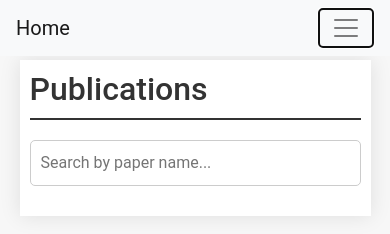
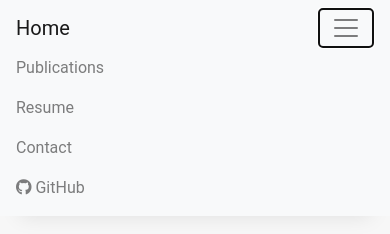
Before and after one commit to rafaeljimenezsilva/resume, a plain HTML site: page resume.html in a window 390 px wide. Both pictures are taken after a click on the button "Toggle navigation". Drawn offline with nearby package versions, Linux system fonts and the light colour scheme.

Commit message:
Update resume.html

```diff
--- a/resume.html
+++ b/resume.html
@@ -269,6 +269,12 @@
         renderPDFs(event.target.value);
 
     });
+
+          $(document).ready(function(){
+            $('.navbar-toggler').on('click', function(){
+                $('.navbar-collapse').toggleClass('show');
+            });
+        });
 </script>
 
 </body>
```
